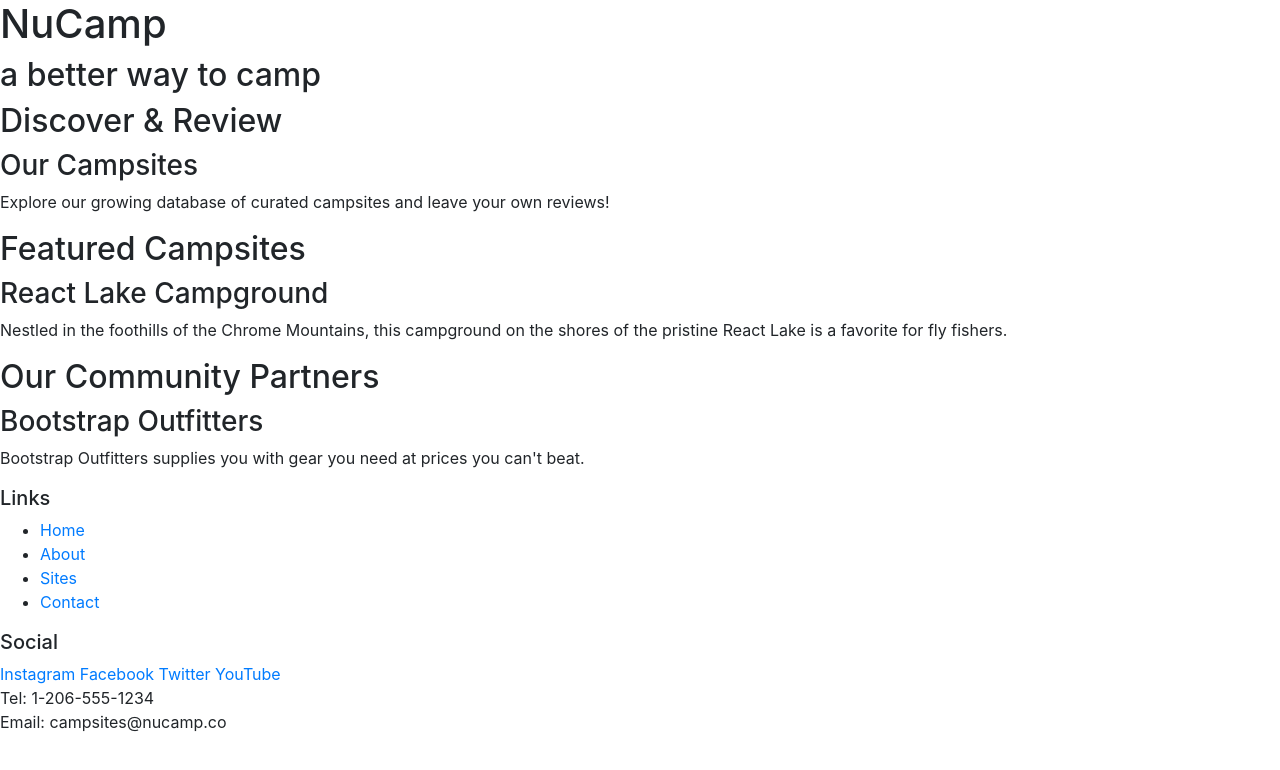
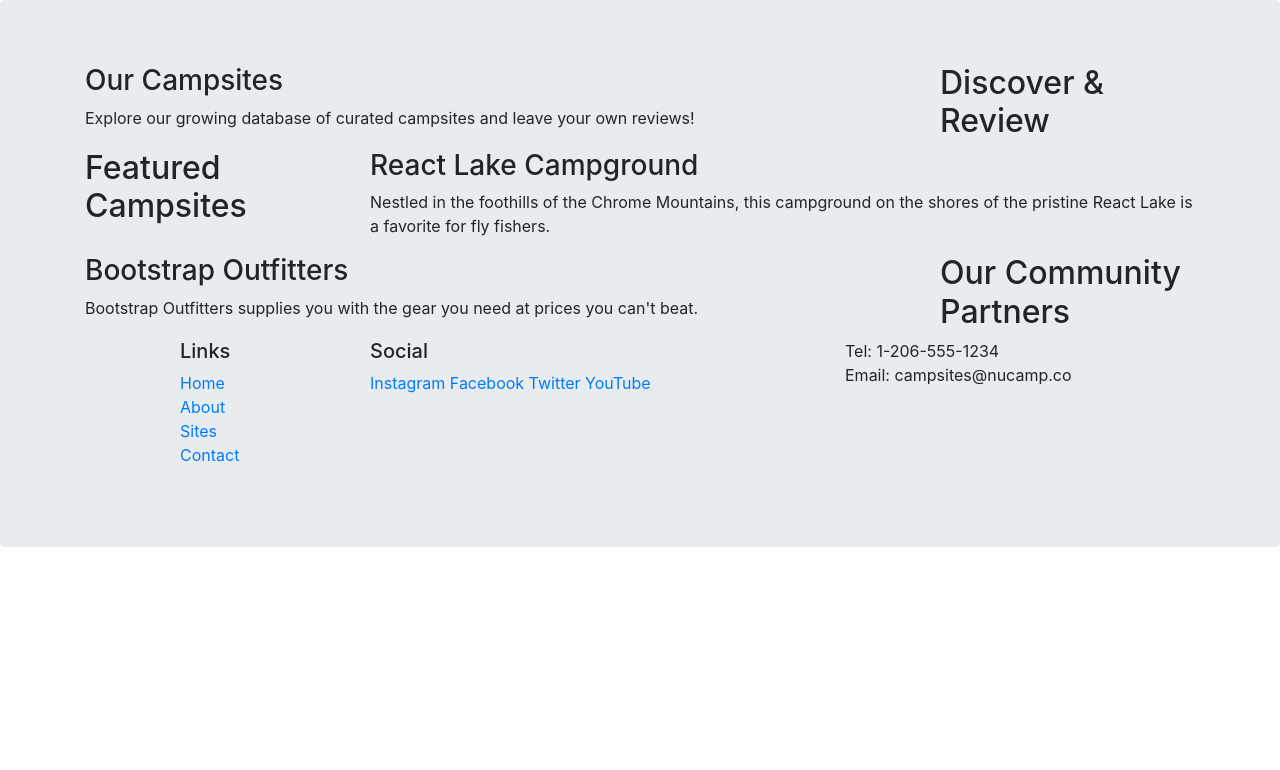
Before and after one commit to Zayy01/nucamp_bootstrap, a website: page index.html in a window 1280 px wide. Drawn offline with nearby package versions, Linux system fonts and the light colour scheme.

Commit message:
This is my first Bootstrap Grid

```diff
--- a/index.html
+++ b/index.html
@@ -14,51 +14,63 @@
 
 <body>
 
-    <header>
-        <div>
-            <h1>NuCamp</h1>
-            <h2>a better way to camp</h2>
+    <header class="jumbotron">
+        <div class="container">
+        <div class="row">
+            <div class="col-sm-4 order-sm-last col-md-3">
+                <h2>Discover & Review</h2>
             </div>
-    </header>
-
-    <div>
-        <h2>Discover & Review</h2>
+            <div class="col">
                 <h3>Our Campsites</h3>
                 <p>Explore our growing database of curated campsites and leave your own reviews!</p>
             </div>
+        </div>
 
-    <div>
+        <div class="row">
+            <div class="col-sm-4 col-md-3">
                 <h2>Featured Campsites</h2>
+            </div>
+            <div class="col">
                 <h3>React Lake Campground</h3>
                 <p>Nestled in the foothills of the Chrome Mountains, this campground on the shores of the pristine React Lake is a favorite for fly fishers.</p>
             </div>
+        </div>
 
-    <div>
+        <div class="row">
+            <div class="col-sm-4 order-sm-last col-md-3">
                 <h2>Our Community Partners</h2>
+            </div>
+            <div class="col">
                 <h3>Bootstrap Outfitters</h3>
-        <p>Bootstrap Outfitters supplies you with gear you need at prices you can't beat.</p>
+                <p>Bootstrap Outfitters supplies you with the gear you need at prices you can't beat.</p>
+            </div>
+        </div>
     </div>
 
     <footer>
-        <div>
+        <div class="container">
+            <div class="row">
+                <div class="col-4 col-sm-2 offset-1">
                     <h5>Links</h5>
-            <ul>
+                    <ul class="list-unstyled">
                         <li><a href="#">Home</a></li>
                         <li><a href="#">About</a></li>
                         <li><a href="#">Sites</a></li>
                         <li><a href="#">Contact</a></li>
                     </ul>
                 </div>
-        <div>
+                <div class="col-6 col-sm-5">
                     <h5>Social</h5>
                     <a href="http://instagram.com/">Instagram</a>
                     <a href="http://facebook.com/">Facebook</a>
                     <a href="http://twitter.com/">Twitter</a>
                     <a href="http://youtube.com/">YouTube</a>
                 </div>
-        <div>
+                <div class="col-sm-4">
                     Tel: 1-206-555-1234<br />
                     Email: campsites@nucamp.co
+                </div>
+           </div>
         </div>
     </footer>
 
```
Lines whose indentation alone changed are shown as unchanged.
